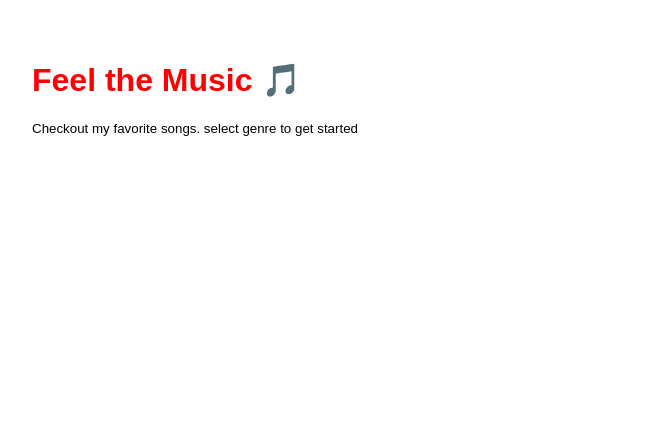
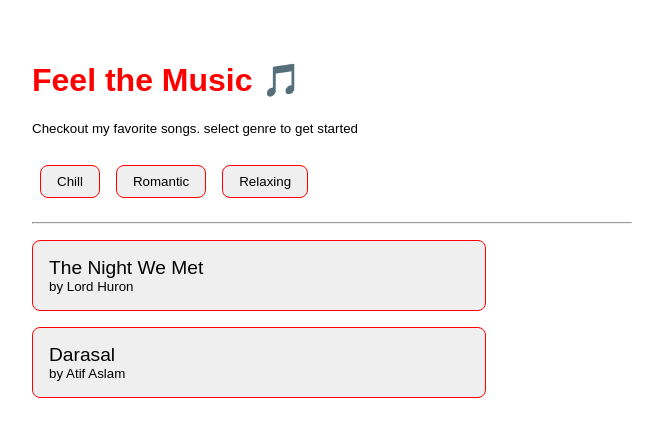
Before and after one commit to Raj-Thombare/Feel-the-Music, a React (Create React App) app: page / in a window 1280 px wide. Shown: the top 436 px of the page, without its empty margins (308-971 px from the left). Built offline with nearby package versions, Linux system fonts and the light colour scheme.

Commit message:
update done

```diff
--- a/src/App.js
+++ b/src/App.js
@@ -1,7 +1,7 @@
 import React, { useState } from "react";
 import "./styles.css";
 
-var musicLibrary = {
+const musicDB = {
   Chill: [
     { name: "Enemies", Artist: "Lauv" },
     { name: "Aaftaab", Artist: "The Local Train" }
@@ -10,14 +10,18 @@ var musicLibrary = {
     { name: "The Night We Met", Artist: "Lord Huron" },
     { name: "Darasal", Artist: "Atif Aslam" }
   ],
-  Relax: [
+  Relaxing: [
     { name: "Kun Faya Kun", Artist: "Javed Ali, Mohit Chauhan" },
     { name: "Tajdar-E-Haram", Artist: "Atif Aslam" }
   ]
 };
 
 export default function App() {
-  const [music, setMusic] = useState("");
+  const [selectedGenre, setGenre] = useState("Romantic");
+
+  function genreClickHandler(genre) {
+    setGenre(genre);
+  }
 
   return (
     <div className="App">
@@ -25,6 +29,25 @@ export default function App() {
       <p style={{ fontSize: "smaller" }}>
         Checkout my favorite songs. select genre to get started
       </p>
+      <div>
+        {Object.keys(musicDB).map((genre) => {
+          return (
+            <button onClick={() => genreClickHandler(genre)}> {genre} </button>
+          );
+        })}
+      </div>
+      <hr />
+      <div style={{ textAlign: "left" }}>
+        <ul style={{ paddingInlineStart: "0" }}>
+          {musicDB[selectedGenre].map((song) => (
+            <li key={song.name}>
+              {" "}
+              <div style={{ fontSize: "larger" }}> {song.name} </div>
+              <div style={{ fontSize: "smaller" }}> by {song.Artist} </div>
+            </li>
+          ))}
+        </ul>
+      </div>
     </div>
   );
 }
```
